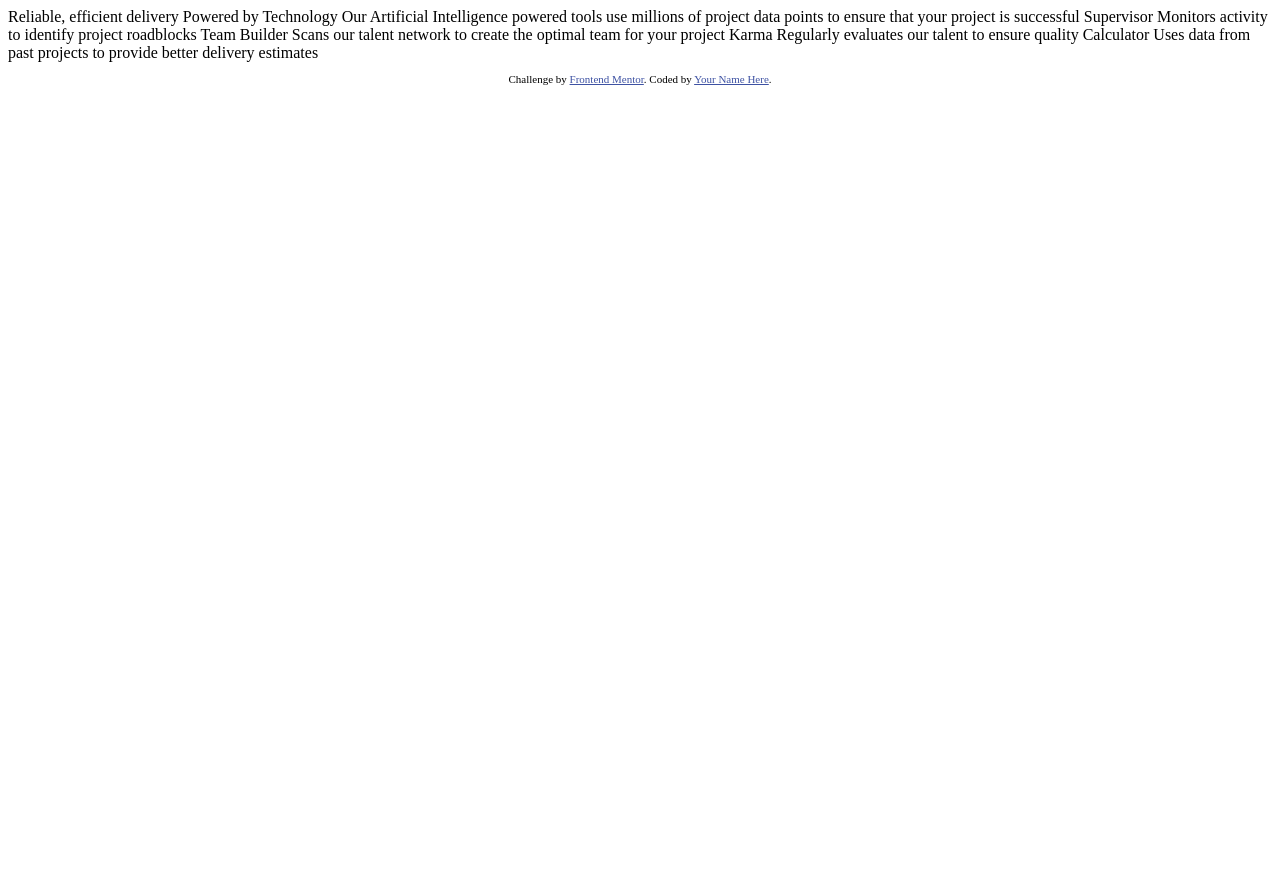
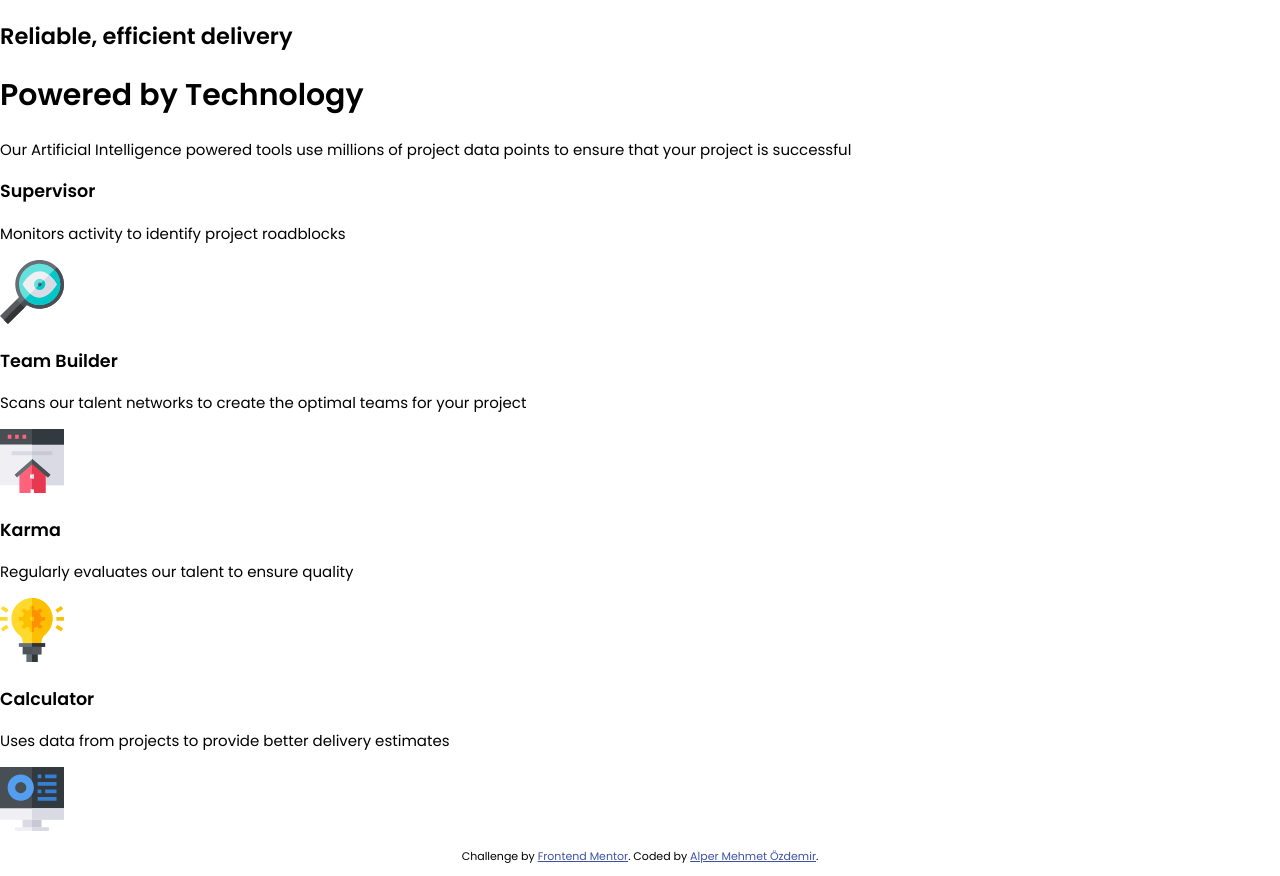
Before and after one commit to AlperMehmetOzdemir/front-end-mentor-four-card-feature, a plain HTML site: page index.html in a window 1280 px wide. Before the commit the page ends 800 px from the top, so only its background shows below. Drawn offline with Linux system fonts and the light colour scheme.

Commit message:
Markup done

```diff
--- a/index.html
+++ b/index.html
@@ -1,44 +1,82 @@
 <!DOCTYPE html>
 <html lang="en">
   <head>
-  <meta charset="UTF-8">
-  <meta name="viewport" content="width=device-width, initial-scale=1.0"> <!-- displays site properly based on user's device -->
+    <meta charset="UTF-8" />
+    <meta name="viewport" content="width=device-width, initial-scale=1.0" />
+    <!-- displays site properly based on user's device -->
 
-  <link rel="icon" type="image/png" sizes="32x32" href="./images/favicon-32x32.png">
-
+    <link
+      rel="icon"
+      type="image/png"
+      sizes="32x32"
+      href="./images/favicon-32x32.png"
+    />
+    <link rel="preconnect" href="https://fonts.gstatic.com" />
+    <link
+      href="https://fonts.googleapis.com/css2?family=Poppins:wght@200;400;600&display=swap"
+      rel="stylesheet"
+    />
+    <link rel="stylesheet" href="./app/css/style.css" />
     <title>Frontend Mentor | Four card feature section</title>
 
     <!-- Feel free to remove these styles or customise in your own stylesheet 👍 -->
     <style>
-    .attribution { font-size: 11px; text-align: center; }
-    .attribution a { color: hsl(228, 45%, 44%); }
+      .attribution {
+        font-size: 11px;
+        text-align: center;
+      }
+      .attribution a {
+        color: hsl(228, 45%, 44%);
+      }
     </style>
   </head>
   <body>
-
-  Reliable, efficient delivery
-  Powered by Technology
-
-  Our Artificial Intelligence powered tools use millions of project data points
-  to ensure that your project is successful
-
-  Supervisor
+    <main>
+      <header>
+        <h2>Reliable, efficient delivery</h2>
+        <h1>Powered by Technology</h1>
+        <p>
+          Our Artificial Intelligence powered tools use millions of project data
+          points to ensure that your project is successful
+        </p>
+      </header>
+      <div class="cardContainer">
+        <div class="card card__cyan">
+          <h3 class="card__title">Supervisor</h3>
+          <p class="card__desc">
             Monitors activity to identify project roadblocks
-
-  Team Builder
-  Scans our talent network to create the optimal team for your project
-
-  Karma
+          </p>
+          <img src="/images/icon-supervisor.svg" alt="supervisor icon" class="card__icon" />
+        </div>
+        <div class="card card__cyan">
+          <h3 class="card__title">Team Builder</h3>
+          <p class="card__desc">
+            Scans our talent networks to create the optimal teams for your project
+          </p>
+          <img src="/images/icon-team-builder.svg" alt="team builder icon" class="card__icon" />
+        </div>
+        <div class="card card__cyan">
+          <h3 class="card__title">Karma</h3>
+          <p class="card__desc">
             Regularly evaluates our talent to ensure quality
-
-  Calculator
-  Uses data from past projects to provide better delivery estimates
-
-
+          </p>
+          <img src="/images/icon-karma.svg" alt="karma icon" class="card__icon" />
+        </div>
+        <div class="card card__cyan">
+          <h3 class="card__title">Calculator</h3>
+          <p class="card__desc">
+            Uses data from projects to provide better delivery estimates
+          </p>
+          <img src="/images/icon-calculator.svg" alt="calculator icon" class="card__icon" />
+        </div>
+      </div>
+    </main>
     <footer>
       <p class="attribution">
-      Challenge by <a href="https://www.frontendmentor.io?ref=challenge" target="_blank">Frontend Mentor</a>.
-      Coded by <a href="#">Your Name Here</a>.
+        Challenge by
+        <a href="https://www.frontendmentor.io?ref=challenge" target="_blank"
+          >Frontend Mentor</a
+        >. Coded by <a href="#">Alper Mehmet Özdemir</a>.
       </p>
     </footer>
   </body>
```
Lines whose indentation alone changed are shown as unchanged.
